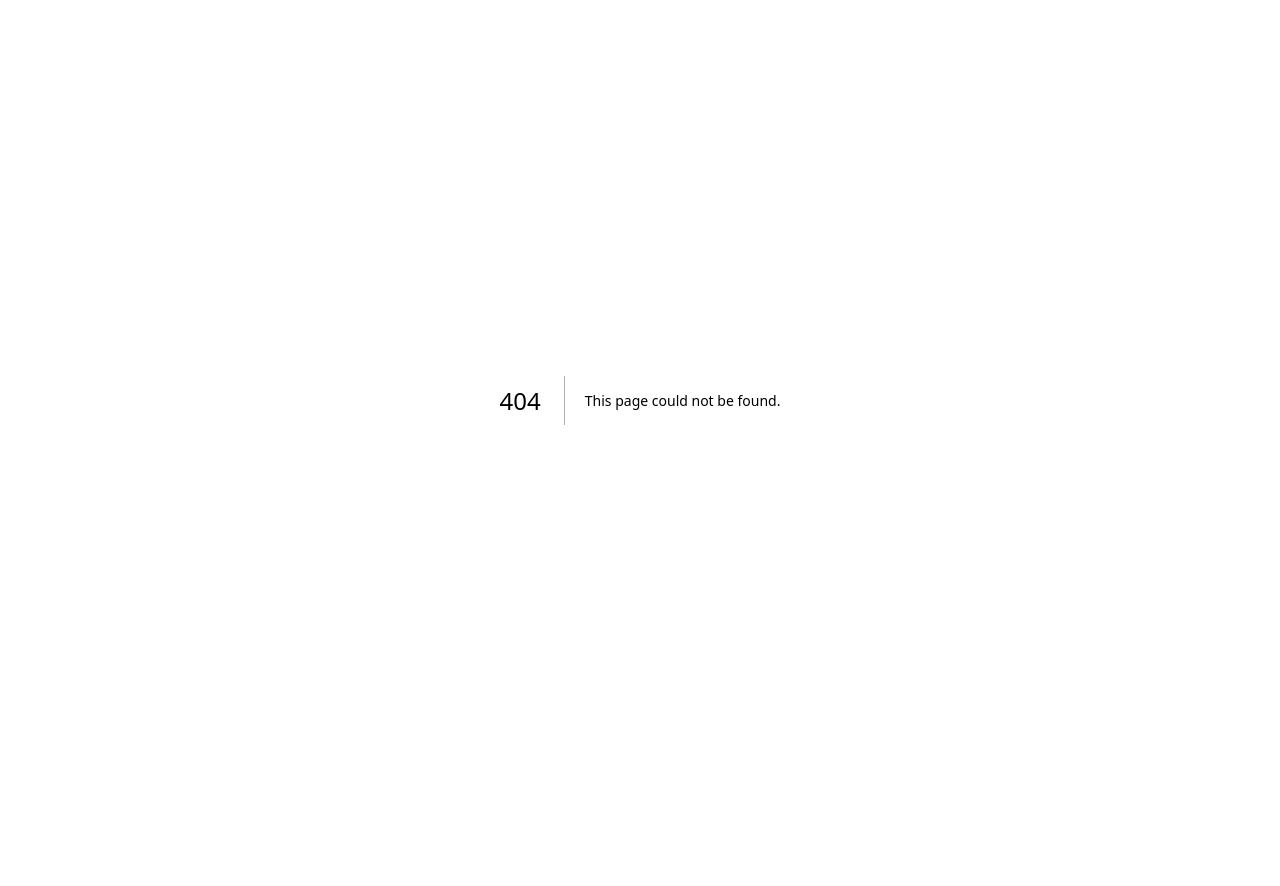
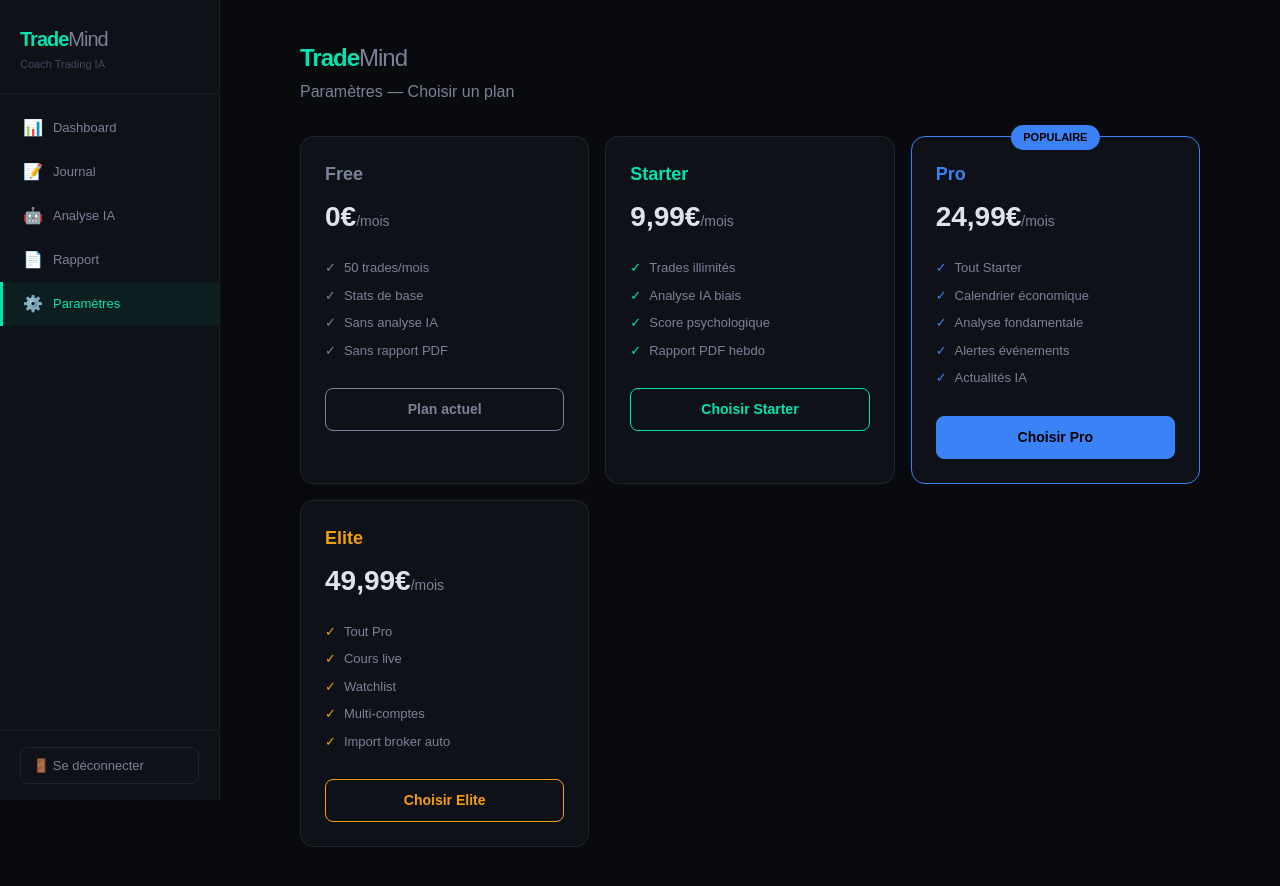
Before and after one commit to julessaillant67-hash/trademind, a Next.js app: page /settings in a window 1280 px wide. Before the commit this address had no page. Before the commit the page ends 800 px from the top, so only its background shows below. Built offline with nearby package versions, Linux system fonts and the light colour scheme; no server answers.

Commit message:
landing page

```diff
--- /dev/null
+++ b/app/(dashboard)/settings/page.tsx
@@ -0,0 +1,120 @@
+'use client'
+
+import { useState } from 'react'
+
+const plans = [
+  {
+    name: 'Free',
+    price: '0€',
+    priceId: '',
+    features: ['50 trades/mois', 'Stats de base', 'Sans analyse IA', 'Sans rapport PDF'],
+    color: '#7a8299',
+    isFree: true
+  },
+  {
+    name: 'Starter',
+    price: '9,99€',
+    priceId: 'price_1TezIiKMTLb6K3pJEiQ2IMLL',
+    features: ['Trades illimités', 'Analyse IA biais', 'Score psychologique', 'Rapport PDF hebdo'],
+    color: '#00e5b0'
+  },
+  {
+    name: 'Pro',
+    price: '24,99€',
+    priceId: 'price_1TezJgKMTLb6K3pJN6wQlQik',
+    features: ['Tout Starter', 'Calendrier économique', 'Analyse fondamentale', 'Alertes événements', 'Actualités IA'],
+    color: '#3b82f6',
+    popular: true
+  },
+  {
+    name: 'Elite',
+    price: '49,99€',
+    priceId: 'price_1TezK8KMTLb6K3pJ7EduI9uQ',
+    features: ['Tout Pro', 'Cours live', 'Watchlist', 'Multi-comptes', 'Import broker auto'],
+    color: '#f59e0b'
+  }
+]
+
+export default function SettingsPage() {
+  const [loading, setLoading] = useState<string | null>(null)
+
+  async function handleSubscribe(priceId: string, planName: string) {
+    setLoading(planName)
+    try {
+      const res = await fetch('/api/stripe/checkout', {
+        method: 'POST',
+        headers: { 'Content-Type': 'application/json' },
+        body: JSON.stringify({ priceId })
+      })
+      const data = await res.json()
+      if (data.url) window.location.href = data.url
+    } catch (e) {
+      console.error(e)
+    }
+    setLoading(null)
+  }
+
+  return (
+    <div style={{ minHeight: '100vh', background: '#080a0d', color: '#dfe3ed', fontFamily: 'sans-serif', padding: '40px' }}>
+      <div style={{ maxWidth: '900px', margin: '0 auto' }}>
+
+        <div style={{ marginBottom: '32px' }}>
+          <div style={{ fontSize: '24px', fontWeight: '700', color: '#00e5b0', letterSpacing: '-1px' }}>
+            Trade<span style={{ color: '#7a8299', fontWeight: '400' }}>Mind</span>
+          </div>
+          <div style={{ color: '#7a8299', marginTop: '4px' }}>Paramètres — Choisir un plan</div>
+        </div>
+
+        <div style={{ display: 'grid', gridTemplateColumns: 'repeat(3, 1fr)', gap: '16px' }}>
+          {plans.map(plan => (
+            <div key={plan.name} style={{
+              background: '#0e1117',
+              border: `1px solid ${plan.popular ? plan.color : 'rgba(255,255,255,0.08)'}`,
+              borderRadius: '14px',
+              padding: '24px',
+              position: 'relative'
+            }}>
+              {plan.popular && (
+                <div style={{
+                  position: 'absolute', top: '-12px', left: '50%', transform: 'translateX(-50%)',
+                  background: plan.color, color: '#000', fontSize: '11px', fontWeight: '700',
+                  padding: '4px 12px', borderRadius: '20px'
+                }}>
+                  POPULAIRE
+                </div>
+              )}
+              <div style={{ fontSize: '18px', fontWeight: '600', marginBottom: '8px', color: plan.color }}>
+                {plan.name}
+              </div>
+              <div style={{ fontSize: '28px', fontWeight: '700', marginBottom: '20px', color: '#dfe3ed' }}>
+                {plan.price}<span style={{ fontSize: '14px', color: '#7a8299', fontWeight: '400' }}>/mois</span>
+              </div>
+              {plan.features.map(f => (
+                <div key={f} style={{ fontSize: '13px', color: '#7a8299', marginBottom: '8px', display: 'flex', alignItems: 'center', gap: '8px' }}>
+                  <span style={{ color: plan.color }}>✓</span> {f}
+                </div>
+              ))}
+              <button
+  onClick={() => plan.isFree ? null : handleSubscribe(plan.priceId, plan.name)}
+  disabled={loading === plan.name || plan.isFree}
+  style={{
+    width: '100%', marginTop: '20px',
+    background: plan.popular ? plan.color : 'transparent',
+    border: `1px solid ${plan.color}`,
+    borderRadius: '8px', padding: '10px',
+    color: plan.popular ? '#000' : plan.color,
+    fontSize: '14px', fontWeight: '600',
+    cursor: plan.isFree ? 'default' : 'pointer',
+    opacity: loading === plan.name ? 0.7 : 1
+  }}
+>
+  {plan.isFree ? 'Plan actuel' : loading === plan.name ? 'Chargement...' : `Choisir ${plan.name}`}
+</button>
+            </div>
+          ))}
+        </div>
+
+      </div>
+    </div>
+  )
+}
--- a/app/page.tsx
+++ b/app/page.tsx
@@ -1,65 +1,122 @@
-import Image from "next/image";
+import Link from 'next/link'
 
-export default function Home() {
+export default function LandingPage() {
   return (
-    <div className="flex flex-col flex-1 items-center justify-center bg-zinc-50 font-sans dark:bg-black">
-      <main className="flex flex-1 w-full max-w-3xl flex-col items-center justify-between py-32 px-16 bg-white dark:bg-black sm:items-start">
-        <Image
-          className="dark:invert"
-          src="/next.svg"
-          alt="Next.js logo"
-          width={100}
-          height={20}
-          priority
-        />
-        <div className="flex flex-col items-center gap-6 text-center sm:items-start sm:text-left">
-          <h1 className="max-w-xs text-3xl font-semibold leading-10 tracking-tight text-black dark:text-zinc-50">
-            To get started, edit the page.tsx file.
-          </h1>
-          <p className="max-w-md text-lg leading-8 text-zinc-600 dark:text-zinc-400">
-            Looking for a starting point or more instructions? Head over to{" "}
-            <a
-              href="https://vercel.com/templates?framework=next.js&utm_source=create-next-app&utm_medium=appdir-template-tw&utm_campaign=create-next-app"
-              className="font-medium text-zinc-950 dark:text-zinc-50"
-            >
-              Templates
-            </a>{" "}
-            or the{" "}
-            <a
-              href="https://nextjs.org/learn?utm_source=create-next-app&utm_medium=appdir-template-tw&utm_campaign=create-next-app"
-              className="font-medium text-zinc-950 dark:text-zinc-50"
-            >
-              Learning
-            </a>{" "}
-            center.
-          </p>
+    <div style={{ background: '#080a0d', color: '#dfe3ed', fontFamily: 'sans-serif', minHeight: '100vh' }}>
+
+      {/* NAVBAR */}
+      <nav style={{ padding: '20px 40px', display: 'flex', alignItems: 'center', justifyContent: 'space-between', borderBottom: '1px solid rgba(255,255,255,0.06)' }}>
+        <div style={{ fontSize: '22px', fontWeight: '700', color: '#00e5b0', letterSpacing: '-1px' }}>
+          Trade<span style={{ color: '#7a8299', fontWeight: '400' }}>Mind</span>
         </div>
-        <div className="flex flex-col gap-4 text-base font-medium sm:flex-row">
-          <a
-            className="flex h-12 w-full items-center justify-center gap-2 rounded-full bg-foreground px-5 text-background transition-colors hover:bg-[#383838] dark:hover:bg-[#ccc] md:w-[158px]"
-            href="https://vercel.com/new?utm_source=create-next-app&utm_medium=appdir-template-tw&utm_campaign=create-next-app"
-            target="_blank"
-            rel="noopener noreferrer"
-          >
-            <Image
-              className="dark:invert"
-              src="/vercel.svg"
-              alt="Vercel logomark"
-              width={16}
-              height={16}
-            />
-            Deploy Now
-          </a>
-          <a
-            className="flex h-12 w-full items-center justify-center rounded-full border border-solid border-black/[.08] px-5 transition-colors hover:border-transparent hover:bg-black/[.04] dark:border-white/[.145] dark:hover:bg-[#1a1a1a] md:w-[158px]"
-            href="https://nextjs.org/docs?utm_source=create-next-app&utm_medium=appdir-template-tw&utm_campaign=create-next-app"
-            target="_blank"
-            rel="noopener noreferrer"
-          >
-            Documentation
-          </a>
+        <div style={{ display: 'flex', gap: '12px' }}>
+          <Link href="/login" style={{ padding: '8px 18px', borderRadius: '8px', border: '1px solid rgba(255,255,255,0.1)', color: '#7a8299', textDecoration: 'none', fontSize: '14px' }}>
+            Se connecter
+          </Link>
+          <Link href="/register" style={{ padding: '8px 18px', borderRadius: '8px', background: '#00e5b0', color: '#000', textDecoration: 'none', fontSize: '14px', fontWeight: '600' }}>
+            Essai gratuit
+          </Link>
         </div>
-      </main>
+      </nav>
+
+      {/* HERO */}
+      <div style={{ textAlign: 'center', padding: '80px 40px 60px' }}>
+        <div style={{ display: 'inline-block', background: 'rgba(0,229,176,0.1)', border: '1px solid rgba(0,229,176,0.2)', borderRadius: '20px', padding: '6px 16px', fontSize: '12px', color: '#00e5b0', marginBottom: '24px', fontWeight: '500' }}>
+          🤖 Propulsé par Claude AI
+        </div>
+        <h1 style={{ fontSize: '52px', fontWeight: '700', lineHeight: '1.15', marginBottom: '20px', maxWidth: '700px', margin: '0 auto 20px' }}>
+          Le coach trading IA qui analyse{' '}
+          <span style={{ color: '#00e5b0' }}>tes erreurs</span>
+          {' '}à ta place
+        </h1>
+        <p style={{ fontSize: '18px', color: '#7a8299', maxWidth: '500px', margin: '0 auto 40px', lineHeight: '1.7' }}>
+          TradeMind détecte tes biais psychologiques, analyse tes trades et t'aide à progresser. Fini les pertes inexpliquées.
+        </p>
+        <div style={{ display: 'flex', gap: '12px', justifyContent: 'center', flexWrap: 'wrap' }}>
+          <Link href="/register" style={{ padding: '14px 32px', borderRadius: '10px', background: '#00e5b0', color: '#000', textDecoration: 'none', fontSize: '16px', fontWeight: '700' }}>
+            Commencer gratuitement →
+          </Link>
+          <Link href="/login" style={{ padding: '14px 32px', borderRadius: '10px', border: '1px solid rgba(255,255,255,0.1)', color: '#dfe3ed', textDecoration: 'none', fontSize: '16px' }}>
+            Se connecter
+          </Link>
+        </div>
+      </div>
+
+      {/* PROBLEME */}
+      <div style={{ background: '#0e1117', padding: '60px 40px', textAlign: 'center' }}>
+        <h2 style={{ fontSize: '28px', fontWeight: '600', marginBottom: '16px' }}>
+          Tu ouvres combien d'onglets chaque matin ?
+        </h2>
+        <p style={{ color: '#7a8299', marginBottom: '40px', fontSize: '16px' }}>La plupart des traders jonglent entre 5 outils différents.</p>
+        <div style={{ display: 'flex', gap: '12px', justifyContent: 'center', flexWrap: 'wrap', marginBottom: '40px' }}>
+          {['TradingView', 'Investing.com', 'Forex Factory', 'Journal Excel', 'Discord'].map(tool => (
+            <div key={tool} style={{ background: '#141920', border: '1px solid rgba(255,255,255,0.08)', borderRadius: '8px', padding: '10px 18px', fontSize: '14px', color: '#7a8299' }}>
+              ❌ {tool}
+            </div>
+          ))}
+        </div>
+        <div style={{ fontSize: '32px', color: '#00e5b0', fontWeight: '700' }}>↓</div>
+        <div style={{ background: 'rgba(0,229,176,0.06)', border: '1px solid rgba(0,229,176,0.2)', borderRadius: '12px', padding: '20px 32px', display: 'inline-block', marginTop: '16px', fontSize: '18px', fontWeight: '600' }}>
+          ✅ TradeMind — tout en un seul endroit
+        </div>
+      </div>
+
+      {/* FEATURES */}
+      <div style={{ padding: '80px 40px' }}>
+        <h2 style={{ fontSize: '32px', fontWeight: '600', textAlign: 'center', marginBottom: '48px' }}>
+          Ce que TradeMind fait pour toi
+        </h2>
+        <div style={{ display: 'grid', gridTemplateColumns: 'repeat(auto-fit, minmax(260px, 1fr))', gap: '20px', maxWidth: '1000px', margin: '0 auto' }}>
+          {[
+            { icon: '🧠', title: 'Détection des biais IA', desc: 'Revenge trading, FOMO, overtrading — l\'IA analyse tes patterns et te dit exactement ce qui te coûte de l\'argent.' },
+            { icon: '📊', title: 'Journal intelligent', desc: 'Enregistre tes trades en 30 secondes. Import CSV MT4/MT5. Toutes tes stats en un coup d\'œil.' },
+            { icon: '🎯', title: 'Score psychologique', desc: 'Un score sur 100 qui évolue chaque semaine. Tu sais exactement où tu en es dans ta progression.' },
+            { icon: '📅', title: 'Calendrier économique', desc: 'NFP, CPI, FOMC — filtré selon tes actifs. Alertes 15 minutes avant chaque événement important.' },
+            { icon: '📰', title: 'Actualités scorées', desc: 'L\'IA résume les news et t\'explique en 2 lignes l\'impact sur tes marchés. Plus besoin de Bloomberg.' },
+            { icon: '📄', title: 'Rapport hebdo PDF', desc: 'Chaque lundi, un rapport complet de ta semaine. Partage tes progrès avec ta communauté.' },
+          ].map(f => (
+            <div key={f.title} style={{ background: '#0e1117', border: '1px solid rgba(255,255,255,0.06)', borderRadius: '12px', padding: '24px' }}>
+              <div style={{ fontSize: '32px', marginBottom: '12px' }}>{f.icon}</div>
+              <div style={{ fontSize: '16px', fontWeight: '600', marginBottom: '8px', color: '#dfe3ed' }}>{f.title}</div>
+              <div style={{ fontSize: '14px', color: '#7a8299', lineHeight: '1.6' }}>{f.desc}</div>
+            </div>
+          ))}
+        </div>
+      </div>
+
+      {/* PRICING */}
+      <div style={{ background: '#0e1117', padding: '80px 40px', textAlign: 'center' }}>
+        <h2 style={{ fontSize: '32px', fontWeight: '600', marginBottom: '12px' }}>Tarifs simples et transparents</h2>
+        <p style={{ color: '#7a8299', marginBottom: '48px', fontSize: '16px' }}>Commence gratuitement, upgrade quand tu es prêt.</p>
+        <div style={{ display: 'grid', gridTemplateColumns: 'repeat(auto-fit, minmax(200px, 1fr))', gap: '16px', maxWidth: '900px', margin: '0 auto' }}>
+          {[
+            { name: 'Free', price: '0€', desc: 'Pour découvrir', color: '#7a8299' },
+            { name: 'Starter', price: '9,99€', desc: 'Pour progresser', color: '#00e5b0' },
+            { name: 'Pro', price: '24,99€', desc: 'Pour les sérieux', color: '#3b82f6', popular: true },
+            { name: 'Elite', price: '49,99€', desc: 'Pour les pros', color: '#f59e0b' },
+          ].map(p => (
+            <div key={p.name} style={{ background: '#141920', border: `1px solid ${p.popular ? p.color : 'rgba(255,255,255,0.06)'}`, borderRadius: '12px', padding: '24px', position: 'relative' }}>
+              {p.popular && <div style={{ position: 'absolute', top: '-12px', left: '50%', transform: 'translateX(-50%)', background: p.color, color: '#000', fontSize: '10px', fontWeight: '700', padding: '3px 10px', borderRadius: '20px' }}>POPULAIRE</div>}
+              <div style={{ fontSize: '16px', fontWeight: '600', color: p.color, marginBottom: '8px' }}>{p.name}</div>
+              <div style={{ fontSize: '24px', fontWeight: '700', marginBottom: '4px' }}>{p.price}</div>
+              <div style={{ fontSize: '12px', color: '#7a8299' }}>/mois</div>
+              <div style={{ fontSize: '13px', color: '#7a8299', marginTop: '8px' }}>{p.desc}</div>
+            </div>
+          ))}
+        </div>
+        <Link href="/register" style={{ display: 'inline-block', marginTop: '40px', padding: '14px 40px', borderRadius: '10px', background: '#00e5b0', color: '#000', textDecoration: 'none', fontSize: '16px', fontWeight: '700' }}>
+          Commencer gratuitement →
+        </Link>
+      </div>
+
+      {/* FOOTER */}
+      <div style={{ padding: '40px', textAlign: 'center', borderTop: '1px solid rgba(255,255,255,0.06)', color: '#404760', fontSize: '13px' }}>
+        <div style={{ fontSize: '18px', fontWeight: '700', color: '#00e5b0', marginBottom: '8px' }}>
+          Trade<span style={{ color: '#404760', fontWeight: '400' }}>Mind</span>
+        </div>
+        © 2025 TradeMind — Tous droits réservés
+      </div>
+
     </div>
-  );
+  )
 }
```
